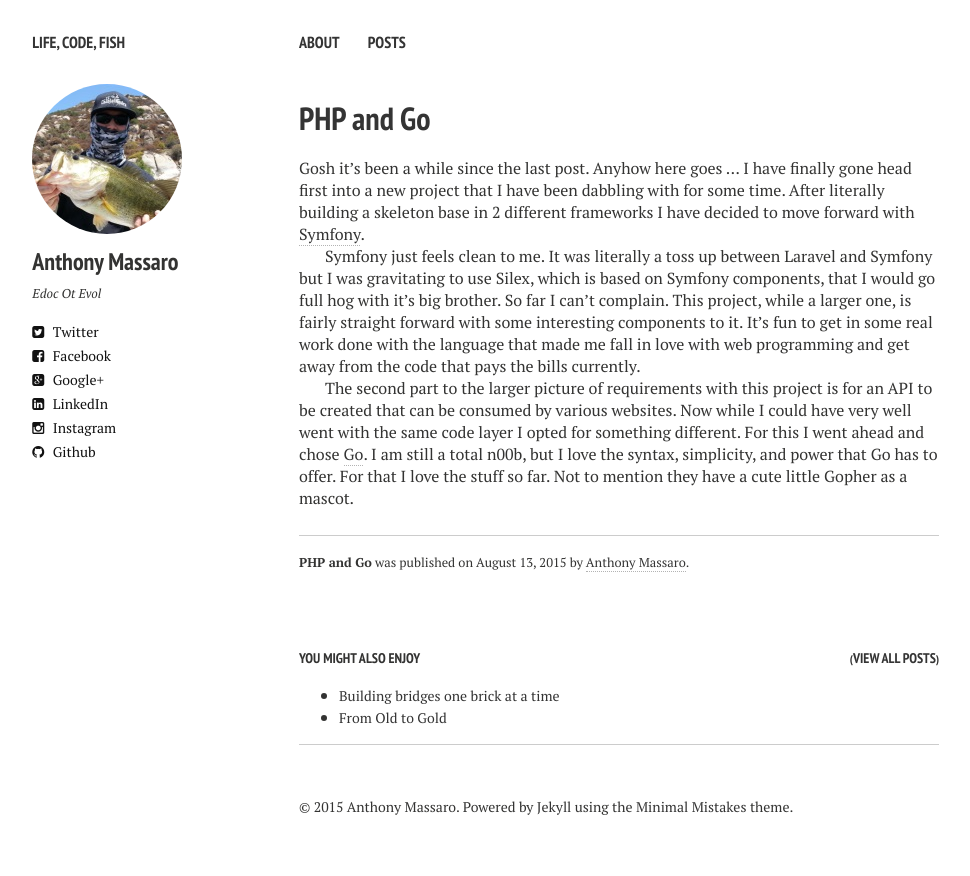
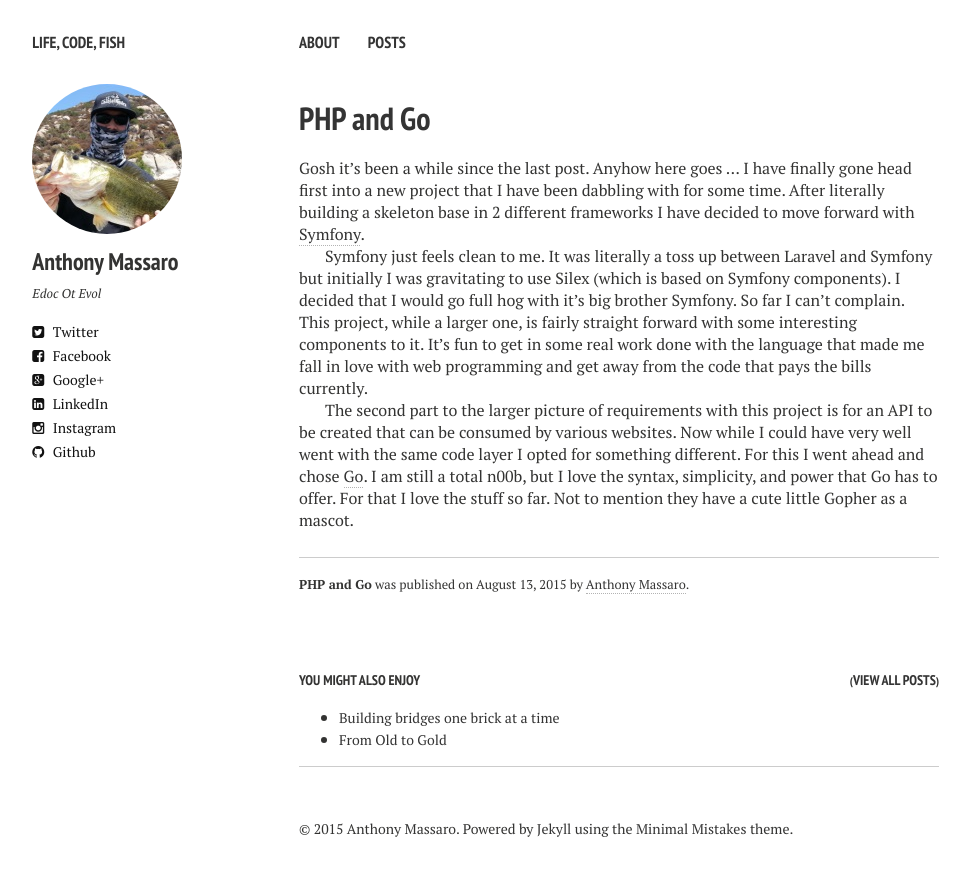
Before and after one commit to amassaro/amassaro.github.io, a Jekyll site: the page built from _posts/2015-08-13-projects-php-go.md, in a window 1280 px wide. Shown: the top 876 px of the page, without its empty margins (21-991 px from the left). Built offline with Jekyll 4.4.1, drawn with Linux system fonts in a browser that asks for light colours; nearby versions of some CDN libraries.

Commit message:
sounds better now ...

```diff
--- a/_posts/2015-08-13-projects-php-go.md
+++ b/_posts/2015-08-13-projects-php-go.md
@@ -7,6 +7,6 @@
 
 Gosh it's been a while since the last post. Anyhow here goes ... I have finally gone head first into a new project that I have been dabbling with for some time. After literally building a skeleton base in 2 different frameworks I have decided to move forward with [Symfony](http://www.symfony.com).
 
-Symfony just feels clean to me. It was literally a toss up between Laravel and Symfony but I was gravitating to use Silex, which is based on Symfony components, that I would go full hog with it's big brother. So far I can't complain. This project, while a larger one, is fairly straight forward with some interesting components to it. It's fun to get in some real work done with the language that made me fall in love with web programming and get away from the code that pays the bills currently.
+Symfony just feels clean to me. It was literally a toss up between Laravel and Symfony but initially I was gravitating to use Silex (which is based on Symfony components). I decided that I would go full hog with it's big brother Symfony. So far I can't complain. This project, while a larger one, is fairly straight forward with some interesting components to it. It's fun to get in some real work done with the language that made me fall in love with web programming and get away from the code that pays the bills currently.
 
 The second part to the larger picture of requirements with this project is for an API to be created that can be consumed by various websites. Now while I could have very well went with the same code layer I opted for something different. For this I went ahead and chose [Go](http://www.golang.org). I am still a total n00b, but I love the syntax, simplicity, and power that Go has to offer. For that I love the stuff so far. Not to mention they have a cute little Gopher as a mascot.
```
